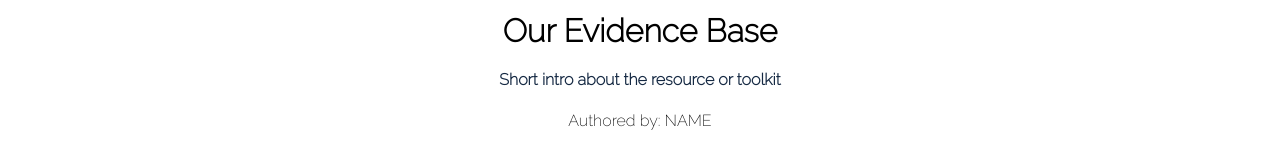
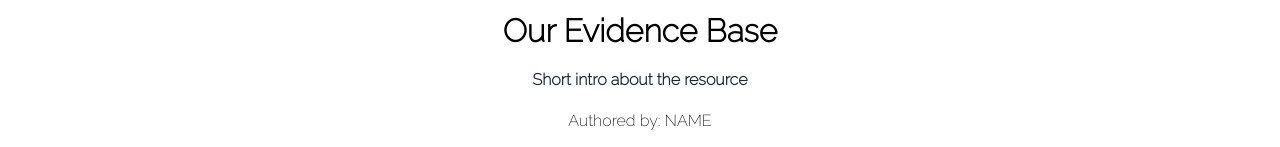
Before and after one commit to alliedelano/efl-lj-mockup, a React (Create React App) app: page /resources/pbl-evidence-resource in a window 1280 px wide. Shown: the part 221-368 px from the top of the page. Built offline with nearby package versions, Linux system fonts and the light colour scheme.

Commit message:
removes toolkit from individual pbl resource

```diff
--- a/src/pages/PBLEvidenceResource/PBLEvidenceResource.jsx
+++ b/src/pages/PBLEvidenceResource/PBLEvidenceResource.jsx
@@ -10,7 +10,7 @@ export default function PBLEvidenceResource(){
             <Header />
             <div>
                 <h1>Our Evidence Base</h1>
-                <h4>Short intro about the resource or toolkit</h4>
+                <h4>Short intro about the resource</h4>
                 <p>Authored by: NAME</p>
             </div>
             <div className="resource-content">
```
